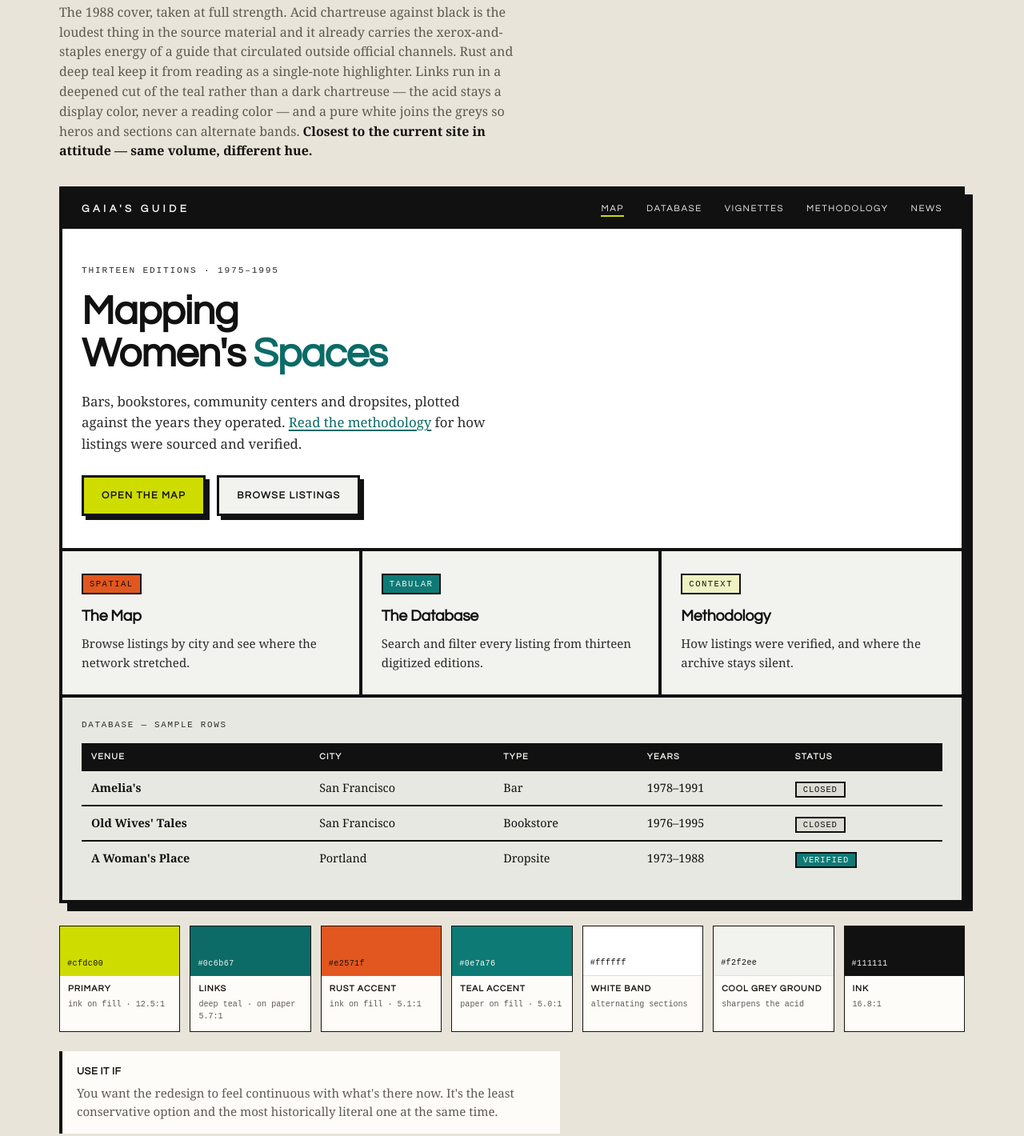
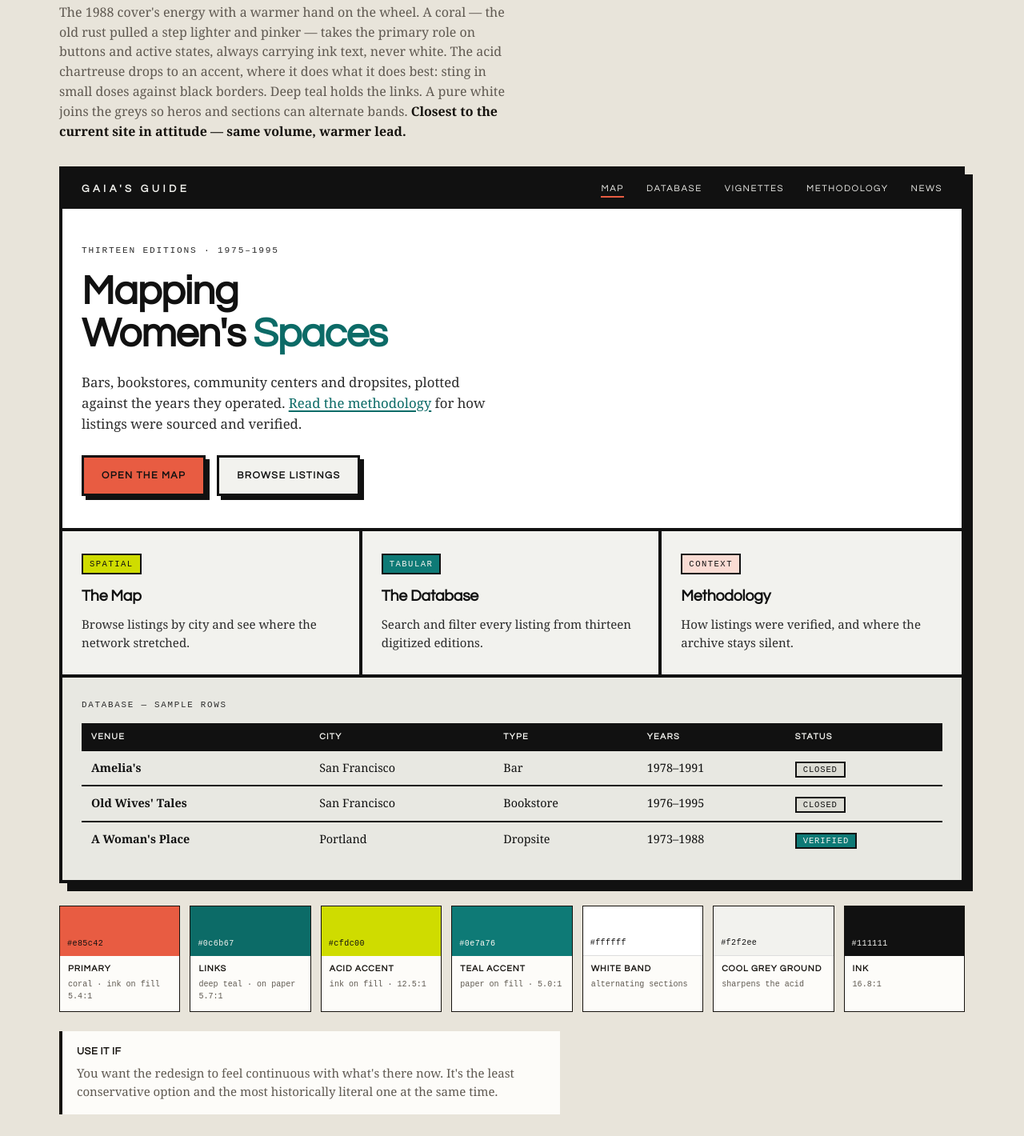
Before and after one commit to regan008/gg-design-mockups, a plain HTML site: page color-schemes.html in a window 1280 px wide. Shown: the part 1335-2755 px from the top of the page at 80% size. Drawn offline with Linux system fonts and the light colour scheme.

Commit message:
Acid Archive: coral takes the primary, acid drops to accent
Swap the primary role from acid chartreuse to a coral -- the rust
#e2571f pulled a step lighter and pinker to #e85c42. Buttons, active
nav underline and the tint scale now run coral; the chartreuse moves
to the accent slot where it stings in small doses.

The guardrail that makes this work: coral carries ink text (5.4:1,
AA), never white (3.5:1, fails) -- the same white-on-coral pattern
that failed in the original mockups. primary-600 becomes a darkened
coral #ac371f, which also takes over as the link-hover pair (5.6:1
on paper-0). Teal links are unchanged.

Chartreuse-as-primary was never an accessibility requirement -- both
hues only work as fills with dark text -- so nothing is lost.

Co-Authored-By: Claude Opus 4.8 <noreply@anthropic.com>

```diff
--- a/color-schemes.html
+++ b/color-schemes.html
@@ -225,10 +225,10 @@
     --paper-white:#ffffff; /* alternating band above the grey ground */
     --paper-0:#f2f2ee; --paper-50:#e8e8e2; --paper-100:#dcdcd4;
     --ink-900:#111111; --ink-700:#2b2b2b;
-    --primary-500:#cfdc00; --primary-600:#5f6a00; --primary-100:#eef2c2;
-    --acc-a-500:#e2571f; --acc-b-500:#0e7a76;
+    --primary-500:#e85c42; --primary-600:#ac371f; --primary-100:#fadcd4; /* coral primary: ink on fill 5.4:1 — never white text on it (3.5, fails) */
+    --acc-a-500:#cfdc00; --acc-b-500:#0e7a76; /* acid chartreuse demoted to accent; teal unchanged */
     --on-primary:#111111; --on-acc-a:#111111; --on-acc-b:#f2f2ee;
-    --link-600:#0c6b67; /* accent teal, one step deeper: AA on every ground (5.7 / 5.2 / 4.6). Hover pair: #a63c10 rust, 5.7 on paper-0 */
+    --link-600:#0c6b67; /* accent teal, one step deeper: AA on every ground (5.7 / 5.2 / 4.6). Hover pair: #ac371f coral-600, 5.6 on paper-0 */
   }
   [data-s="acid"] .spec-hero{background:var(--paper-white);} /* demo: white hero band over grey ground */
   /* 2 — SCARLET & BONE · bone-white ground */
@@ -310,7 +310,7 @@
       <span class="scheme-num">01</span>
       <h3 class="scheme-name">Acid Archive</h3>
     </div>
-    <p class="scheme-why">The 1988 cover, taken at full strength. Acid chartreuse against black is the loudest thing in the source material and it already carries the xerox-and-staples energy of a guide that circulated outside official channels. Rust and deep teal keep it from reading as a single-note highlighter. Links run in a deepened cut of the teal rather than a dark chartreuse — the acid stays a display color, never a reading color — and a pure white joins the greys so heros and sections can alternate bands. <b>Closest to the current site in attitude — same volume, different hue.</b></p>
+    <p class="scheme-why">The 1988 cover's energy with a warmer hand on the wheel. A coral — the old rust pulled a step lighter and pinker — takes the primary role on buttons and active states, always carrying ink text, never white. The acid chartreuse drops to an accent, where it does what it does best: sting in small doses against black borders. Deep teal holds the links. A pure white joins the greys so heros and sections can alternate bands. <b>Closest to the current site in attitude — same volume, warmer lead.</b></p>
 
     <div class="specimen">
       <nav class="spec-nav">
@@ -345,9 +345,9 @@
     </div>
 
     <div class="swatches">
-      <div class="sw"><div class="sw-chip" style="background:#cfdc00;color:#111"><span>#cfdc00</span></div><div class="sw-meta"><span class="sw-role">Primary</span><span class="sw-note">ink on fill · 12.5:1</span></div></div>
+      <div class="sw"><div class="sw-chip" style="background:#e85c42;color:#111"><span>#e85c42</span></div><div class="sw-meta"><span class="sw-role">Primary</span><span class="sw-note">coral · ink on fill 5.4:1</span></div></div>
       <div class="sw"><div class="sw-chip" style="background:#0c6b67;color:#f2f2ee"><span>#0c6b67</span></div><div class="sw-meta"><span class="sw-role">Links</span><span class="sw-note">deep teal · on paper 5.7:1</span></div></div>
-      <div class="sw"><div class="sw-chip" style="background:#e2571f;color:#111"><span>#e2571f</span></div><div class="sw-meta"><span class="sw-role">Rust accent</span><span class="sw-note">ink on fill · 5.1:1</span></div></div>
+      <div class="sw"><div class="sw-chip" style="background:#cfdc00;color:#111"><span>#cfdc00</span></div><div class="sw-meta"><span class="sw-role">Acid accent</span><span class="sw-note">ink on fill · 12.5:1</span></div></div>
       <div class="sw"><div class="sw-chip" style="background:#0e7a76;color:#fdfaf4"><span>#0e7a76</span></div><div class="sw-meta"><span class="sw-role">Teal accent</span><span class="sw-note">paper on fill · 5.0:1</span></div></div>
       <div class="sw"><div class="sw-chip" style="background:#ffffff;color:#111;border-bottom:1px solid #ddd"><span>#ffffff</span></div><div class="sw-meta"><span class="sw-role">White band</span><span class="sw-note">alternating sections</span></div></div>
       <div class="sw"><div class="sw-chip" style="background:#f2f2ee;color:#111;border-bottom:1px solid #ddd"><span>#f2f2ee</span></div><div class="sw-meta"><span class="sw-role">Cool grey ground</span><span class="sw-note">sharpens the acid</span></div></div>
```
